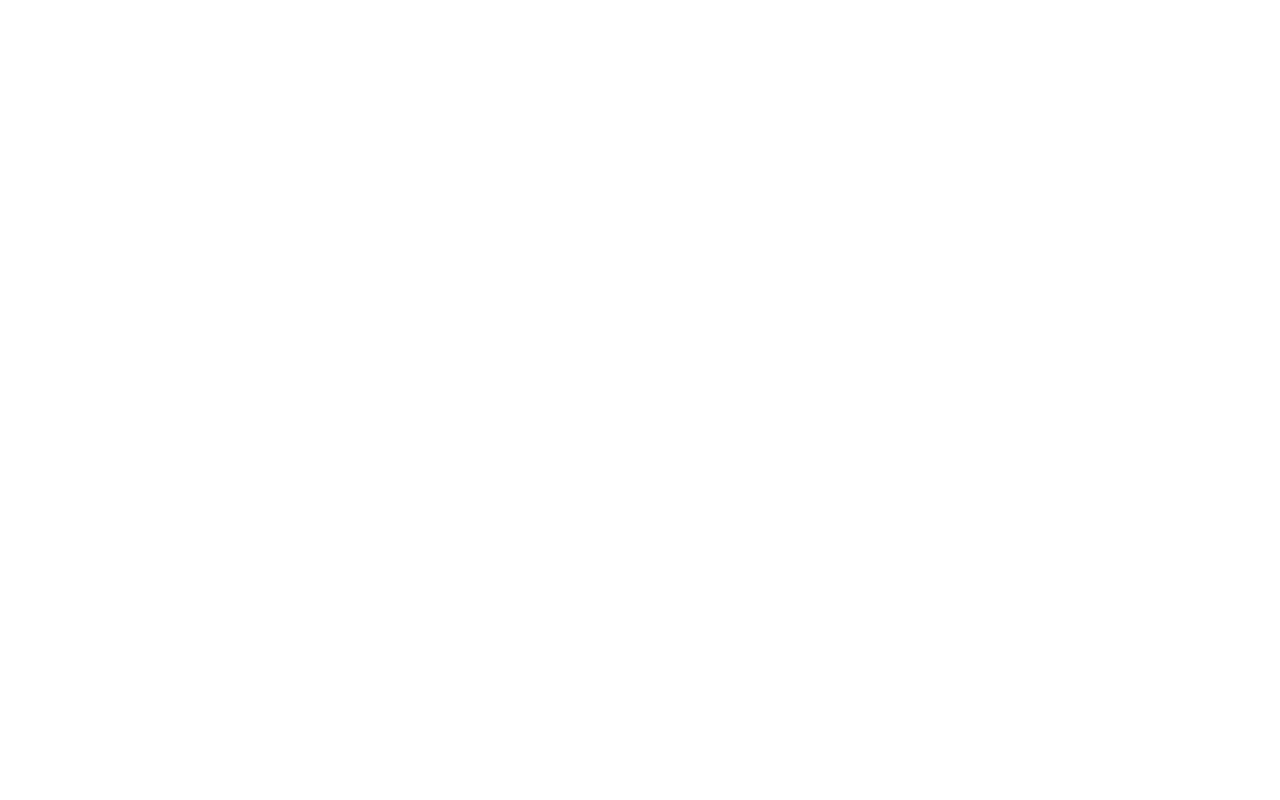
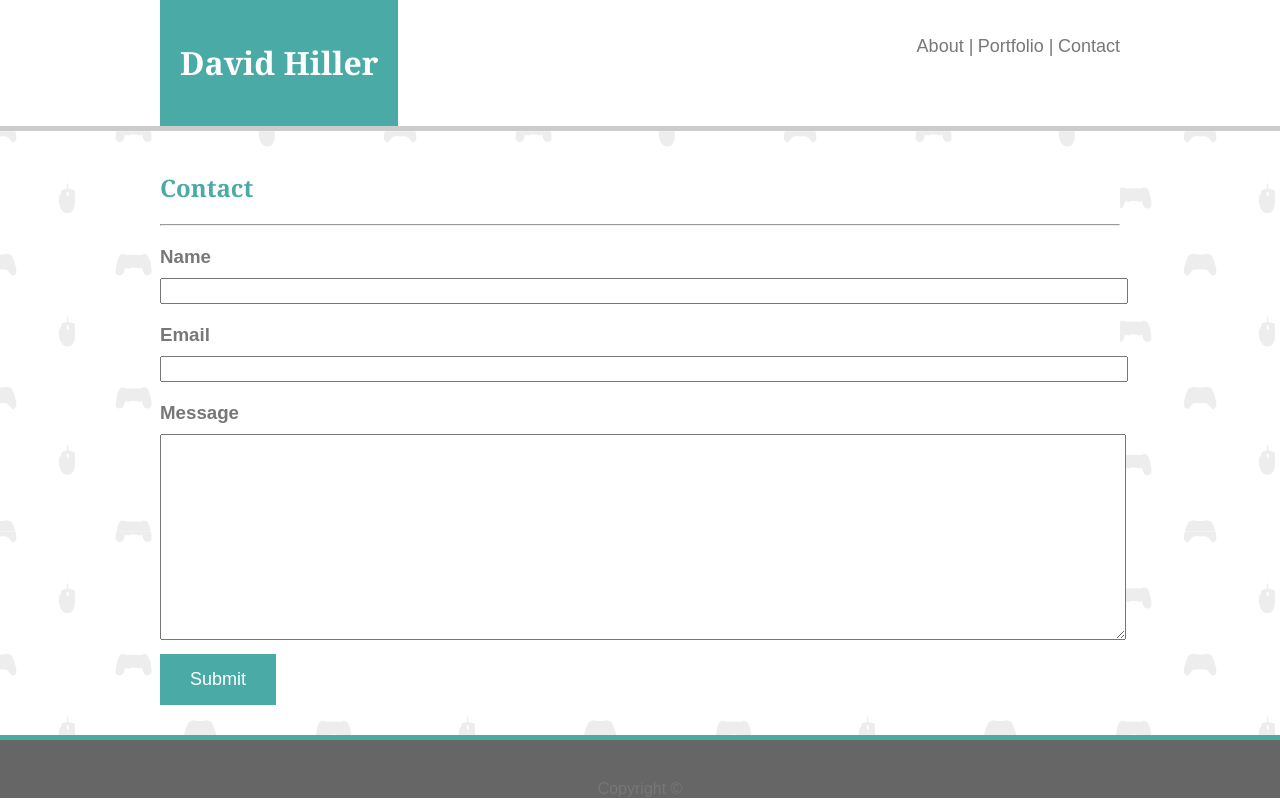
Before and after one commit to HillerDavid/Basic-Portfolio, a plain HTML site: page contact.html in a window 1280 px wide. Drawn offline with Linux system fonts and the light colour scheme.

Commit message:
index and contact pages minimum requirements met

```diff
--- a/assets/css/style.css
+++ b/assets/css/style.css
@@ -46,6 +46,10 @@ h2 {
     color: #4aaaa5;
 }
 
+h3 {
+    margin: 20px 0 10px auto;
+}
+
 li {
     display: inline-block;
 }
@@ -57,7 +61,7 @@ p {
 a:link {
     color: #777777;
     text-decoration: none;
-    font-size: 22px;
+    font-size: 18px;
 }
 
 a:visited {
@@ -92,3 +96,22 @@ a:hover {
     float:left;
     margin: 8px 5px 0 0;
 }
+
+input[type=text] {
+    width: 100%;
+    height: 20px;
+}
+
+textarea {
+    width: 100%;
+    height: 200px;
+}
+
+input[type=submit] {
+    background-color: #4aaaa5;
+    margin: 10px 0;
+    padding: 15px 30px;
+    border: none;
+    color: #ffffff;
+    font-size: 18px;
+}
--- a/contact.html
+++ b/contact.html
@@ -1,12 +1,60 @@
 <!DOCTYPE html>
 <html lang="en">
+
 <head>
     <meta charset="UTF-8">
     <meta name="viewport" content="width=device-width, initial-scale=1.0">
     <meta http-equiv="X-UA-Compatible" content="ie=edge">
     <title>Document</title>
+
+    <link rel="stylesheet" type="text/css" href="assets/css/style.css">
+
 </head>
+
 <body>
+    <header>
+
+        <div class="row">
+
+            <div id="name">
+                <h1>David Hiller</h1>
+            </div>
+
+            <nav>
+                <ul>
+                    <li><a href="index.html">About |</a></li>
+                    <li><a href="portfolio.html">Portfolio |</a></li>
+                    <li><a href="contact.html">Contact</a></li>
+                </ul>
+            </nav>
+        </div>
+
+    </header>
+
+    <div class="backgroundimage">
+
+        <section class="row">
+
+            <h2>Contact</h2>
+            <hr>
+            <form>
+                <h3>Name</h3>
+                <input type="text" name="firstname">
+                <h3>Email</h3>
+                <input type="text" name="lastname">
+                <h3>Message</h3>
+                <textarea name="message"></textarea><br>
+                <input type="submit" value="Submit">
+
+            </form>
+        </section>
+
+    </div>
+
+    <footer>
+        Copyright &copy;
+    </footer>
 
 </body>
+
 </html>
```
Also changed, not shown: portfolio.html (+47 -0 lines).
